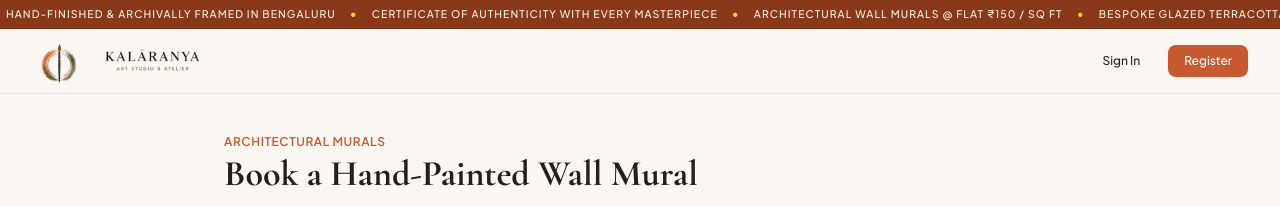
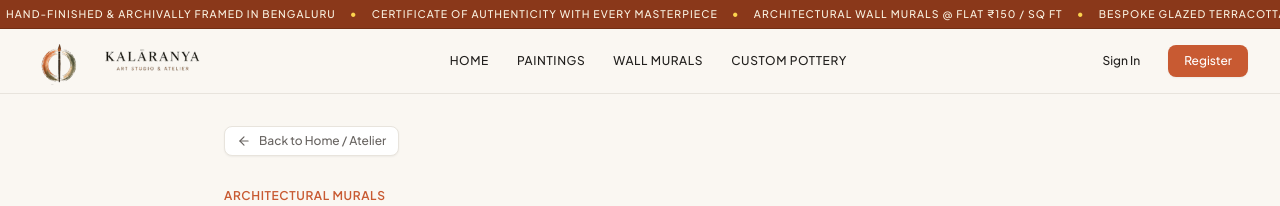
Before and after one commit to akshayareddymamilla/Kalaranya-art-studio, a React (Vite) app in the folder client/: page /book-wall in a window 1280 px wide. Shown: the top 206 px of the page. Built offline with nearby package versions, Linux system fonts and the light colour scheme; no server answers.

Commit message:
fix: restore navbar links and add back to home breadcrumbs across all catalogue and booking pages

```diff
--- a/client/src/components/Navbar.tsx
+++ b/client/src/components/Navbar.tsx
@@ -52,6 +52,34 @@ export const Navbar: React.FC = () => {
               className="h-11 sm:h-12 w-auto object-contain transition-transform duration-300 group-hover:scale-105"
             />
           </Link>
+
+          {/* Center Navigation Links */}
+          <nav className="hidden md:flex items-center gap-7 text-xs tracking-wider uppercase font-medium text-studio-charcoal">
+            <Link
+              to="/"
+              className="hover:text-studio-terracotta transition-colors py-1"
+            >
+              Home
+            </Link>
+            <Link
+              to="/paintings"
+              className="hover:text-studio-terracotta transition-colors py-1"
+            >
+              Paintings
+            </Link>
+            <Link
+              to="/book-wall"
+              className="hover:text-studio-terracotta transition-colors py-1"
+            >
+              Wall Murals
+            </Link>
+            <Link
+              to="/custom-pottery"
+              className="hover:text-studio-terracotta transition-colors py-1"
+            >
+              Custom Pottery
+            </Link>
+          </nav>
 
           {/* User / Auth State */}
           <div className="flex items-center gap-4">
--- a/client/src/pages/PaintingDetailPage.tsx
+++ b/client/src/pages/PaintingDetailPage.tsx
@@ -108,15 +108,23 @@ export const PaintingDetailPage: React.FC = () => {
 
   return (
     <div className="max-w-6xl mx-auto px-4 sm:px-6 lg:px-8 py-10 space-y-8">
-      {/* Back button */}
-      <div>
+      {/* Back button & Breadcrumb */}
+      <div className="flex items-center justify-between gap-4">
         <Link
           to="/paintings"
-          className="inline-flex items-center gap-2 text-xs font-semibold text-studio-muted hover:text-studio-charcoal transition-colors"
+          className="inline-flex items-center gap-2 text-xs font-semibold text-studio-muted hover:text-studio-charcoal transition-colors py-1.5 px-3 rounded-lg bg-white border border-studio-border shadow-sm hover:border-studio-terracotta/40"
         >
-          <ArrowLeft className="w-4 h-4" />
-          Back to Catalogue
+          <ArrowLeft className="w-3.5 h-3.5" />
+          <span>Back to Catalogue</span>
         </Link>
+
+        <div className="hidden sm:flex items-center gap-2 text-xs text-studio-muted">
+          <Link to="/" className="hover:text-studio-terracotta transition-colors">Home</Link>
+          <span>/</span>
+          <Link to="/paintings" className="hover:text-studio-terracotta transition-colors">Catalogue</Link>
+          <span>/</span>
+          <span className="text-studio-charcoal font-medium truncate max-w-[200px]">{painting.title}</span>
+        </div>
       </div>
 
       {/* Feedback banner */}
--- a/client/src/pages/PaintingsPage.tsx
+++ b/client/src/pages/PaintingsPage.tsx
@@ -8,7 +8,7 @@ import { LoadingState } from '../components/LoadingState';
 import { EmptyState } from '../components/EmptyState';
 import { ErrorState } from '../components/ErrorState';
 import { ConfirmModal } from '../components/ConfirmModal';
-import { Search, SlidersHorizontal, CheckCircle2, AlertCircle } from 'lucide-react';
+import { Search, SlidersHorizontal, CheckCircle2, AlertCircle, ArrowLeft } from 'lucide-react';
 
 export const PaintingsPage: React.FC = () => {
   const { isAuthenticated, isStudioAdmin } = useAuth();
@@ -111,7 +111,18 @@ export const PaintingsPage: React.FC = () => {
   };
 
   return (
-    <div className="max-w-7xl mx-auto px-4 sm:px-6 lg:px-8 py-10 space-y-8">
+    <div className="max-w-7xl mx-auto px-4 sm:px-6 lg:px-8 py-8 space-y-8">
+      {/* Navigation Breadcrumb */}
+      <div>
+        <Link
+          to="/"
+          className="inline-flex items-center gap-2 text-xs font-medium text-studio-muted hover:text-studio-terracotta transition-colors py-1.5 px-3 rounded-lg bg-white border border-studio-border shadow-sm hover:border-studio-terracotta/40"
+        >
+          <ArrowLeft className="w-3.5 h-3.5" />
+          <span>Back to Home / Atelier</span>
+        </Link>
+      </div>
+
       {/* Header */}
       <div className="flex flex-col md:flex-row md:items-end justify-between gap-4 border-b border-studio-border pb-6">
         <div>
--- a/client/src/pages/PotteryRequestForm.tsx
+++ b/client/src/pages/PotteryRequestForm.tsx
@@ -4,7 +4,7 @@ import { potteryService } from '../services/pottery.service';
 import { PotteryItem, Glaze } from '../types';
 import { useAuth } from '../context/AuthContext';
 import { LoadingState } from '../components/LoadingState';
-import { Sparkles, Calendar, Hash, FileText, CheckCircle2, AlertCircle } from 'lucide-react';
+import { Sparkles, Calendar, Hash, FileText, CheckCircle2, AlertCircle, ArrowLeft } from 'lucide-react';
 
 export const PotteryRequestForm: React.FC = () => {
   const { isAuthenticated, isStudioAdmin } = useAuth();
@@ -94,7 +94,18 @@ export const PotteryRequestForm: React.FC = () => {
   };
 
   return (
-    <div className="max-w-4xl mx-auto px-4 sm:px-6 lg:px-8 py-10 space-y-8">
+    <div className="max-w-4xl mx-auto px-4 sm:px-6 lg:px-8 py-8 space-y-8">
+      {/* Navigation Breadcrumb */}
+      <div>
+        <Link
+          to="/"
+          className="inline-flex items-center gap-2 text-xs font-medium text-studio-muted hover:text-studio-terracotta transition-colors py-1.5 px-3 rounded-lg bg-white border border-studio-border shadow-sm hover:border-studio-terracotta/40"
+        >
+          <ArrowLeft className="w-3.5 h-3.5" />
+          <span>Back to Home / Atelier</span>
+        </Link>
+      </div>
+
       {/* Header */}
       <div className="border-b border-studio-border pb-6">
         <span className="text-xs font-semibold uppercase tracking-wider text-studio-terracotta block">
--- a/client/src/pages/WallBookingForm.tsx
+++ b/client/src/pages/WallBookingForm.tsx
@@ -3,7 +3,7 @@ import { useNavigate, Link } from 'react-router-dom';
 import { bookingService } from '../services/booking.service';
 import { useAuth } from '../context/AuthContext';
 import { LoadingState } from '../components/LoadingState';
-import { Calendar, Ruler, MapPin, Calculator, ShieldAlert, CheckCircle2, AlertCircle } from 'lucide-react';
+import { Calendar, Ruler, MapPin, Calculator, ShieldAlert, CheckCircle2, AlertCircle, ArrowLeft } from 'lucide-react';
 
 export const WallBookingForm: React.FC = () => {
   const { isAuthenticated, isStudioAdmin } = useAuth();
@@ -107,7 +107,18 @@ export const WallBookingForm: React.FC = () => {
   };
 
   return (
-    <div className="max-w-4xl mx-auto px-4 sm:px-6 lg:px-8 py-10 space-y-8">
+    <div className="max-w-4xl mx-auto px-4 sm:px-6 lg:px-8 py-8 space-y-8">
+      {/* Navigation Breadcrumb */}
+      <div>
+        <Link
+          to="/"
+          className="inline-flex items-center gap-2 text-xs font-medium text-studio-muted hover:text-studio-terracotta transition-colors py-1.5 px-3 rounded-lg bg-white border border-studio-border shadow-sm hover:border-studio-terracotta/40"
+        >
+          <ArrowLeft className="w-3.5 h-3.5" />
+          <span>Back to Home / Atelier</span>
+        </Link>
+      </div>
+
       {/* Header */}
       <div className="border-b border-studio-border pb-6">
         <span className="text-xs font-semibold uppercase tracking-wider text-studio-terracotta block">
```
